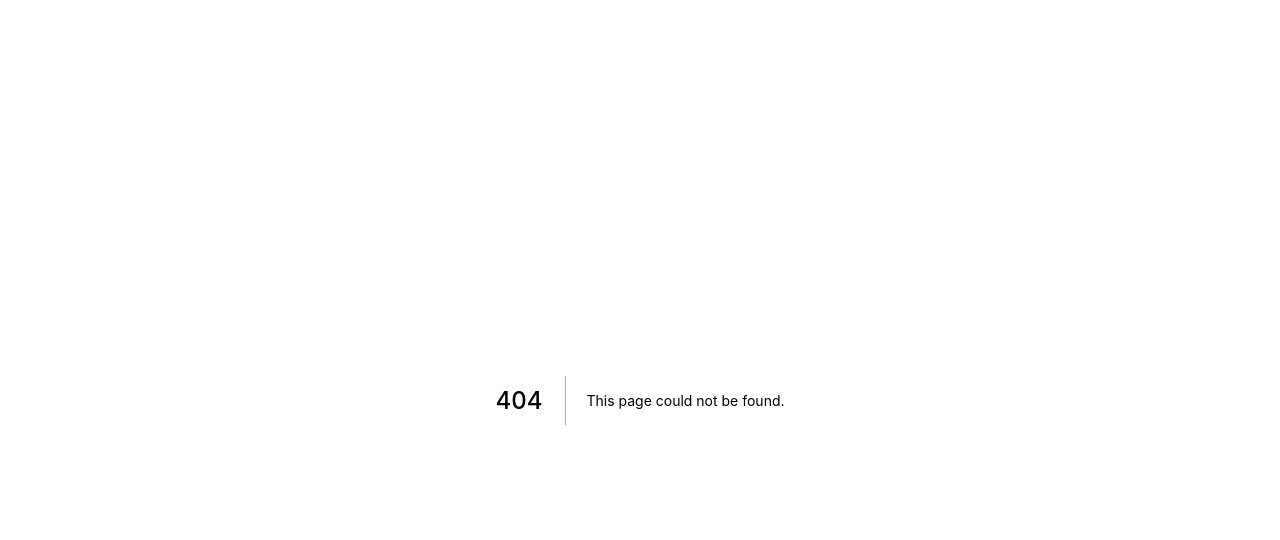
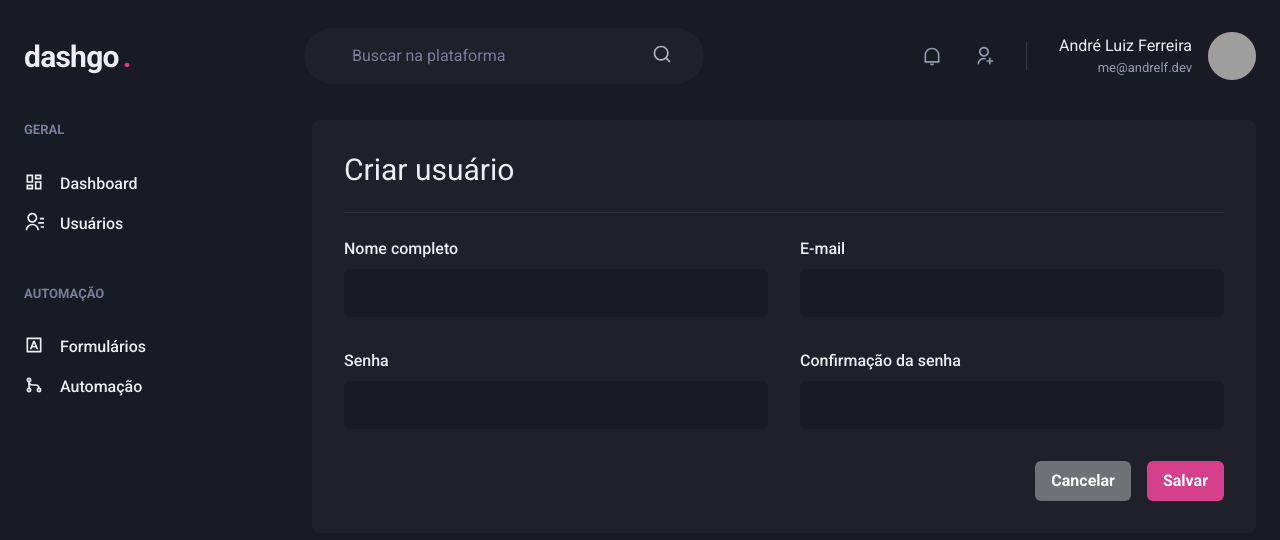
Before and after one commit to dehlferreira/rocketseat-ignite-dashgo, a Next.js app: page /users/create in a window 1280 px wide. Before the commit this address had no page. Shown: the top 540 px of the page. Built offline with nearby package versions, Linux system fonts and the light colour scheme; grey boxes are pictures that could not be loaded.

Commit message:
feat(task-14): form de usuário #14

```diff
--- /dev/null
+++ b/src/pages/users/create.tsx
@@ -0,0 +1,57 @@
+import {
+  Box,
+  Button,
+  Divider,
+  Flex,
+  Heading,
+  SimpleGrid,
+  HStack,
+  VStack,
+} from '@chakra-ui/react';
+
+import { Header } from '../../components/Header';
+import { Input } from '../../components/Form/Input';
+import { Siderbar } from '../../components/Sidebar';
+
+export default function CreateUser() {
+  return (
+    <Box>
+      <Header />
+
+      <Flex w="100%" my="6" maxWidth={1480} mx="auto" px="6">
+        <Siderbar />
+
+        <Box flex="1" borderRadius={8} bg="gray.800" p="8">
+          <Heading size="lg" fontWeight="normal">
+            Criar usuário
+          </Heading>
+
+          <Divider my="6" borderColor="gray.700" />
+
+          <VStack spacing="8">
+            <SimpleGrid minChildWidth="240px" spacing="8" w="100%">
+              <Input name="name" label="Nome completo" />
+              <Input name="email" label="E-mail" />
+            </SimpleGrid>
+
+            <SimpleGrid minChildWidth="240px" spacing="8" w="100%">
+              <Input name="password" type="password" label="Senha" />
+              <Input
+                name="password_confirmation"
+                type="password"
+                label="Confirmação da senha"
+              />
+            </SimpleGrid>
+          </VStack>
+
+          <Flex mt="8" justify="flex-end">
+            <HStack spacing="4">
+              <Button colorScheme="whiteAlpha">Cancelar</Button>
+              <Button colorScheme="pink">Salvar</Button>
+            </HStack>
+          </Flex>
+        </Box>
+      </Flex>
+    </Box>
+  );
+}
```
